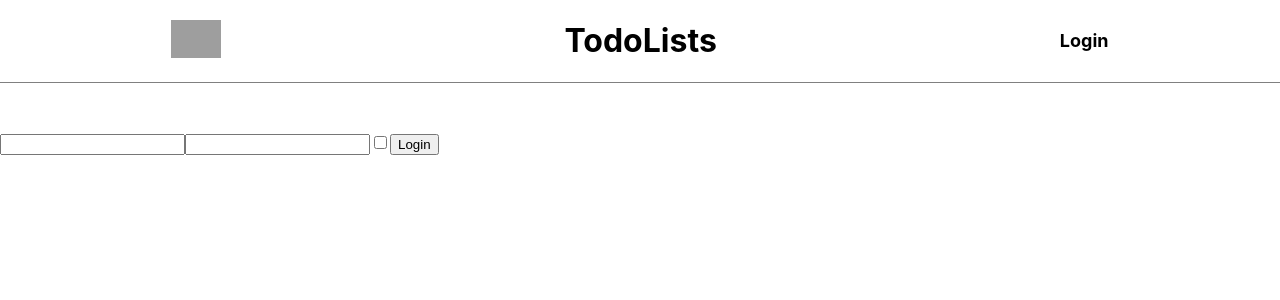
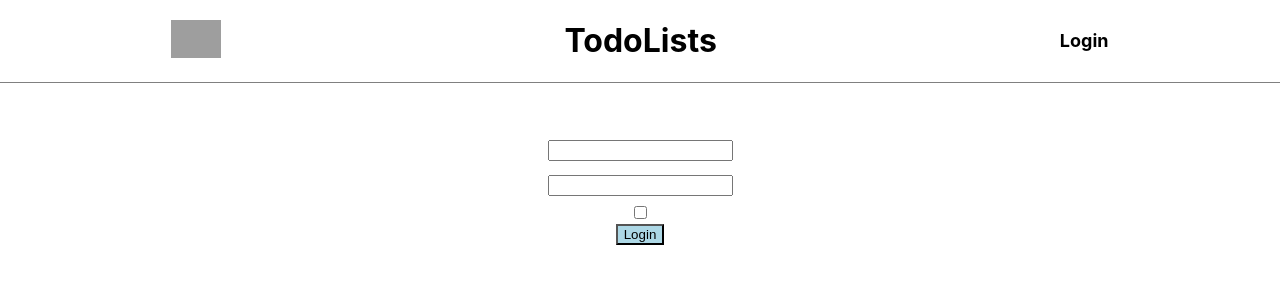
Before and after one commit to hazinega100/todo-on-class-component, a React (Create React App) app: page /login in a window 1280 px wide. Shown: the top 300 px of the page. Built offline with nearby package versions, Linux system fonts and the light colour scheme; grey boxes are pictures that could not be loaded.

Commit message:
added Header, Login and Routes

```diff
--- a/src/App.tsx
+++ b/src/App.tsx
@@ -1,17 +1,22 @@
 import "./App.css";
 import Header from "./components/Header/Header";
 import Todolists from "./components/Todolists/Todolists";
-import {Route, Routes} from "react-router-dom";
+import {Navigate, Route, Routes} from "react-router-dom";
 import Login from "./components/Login/Login";
 
 const App = () => {
     return (
         <div className="App">
             <Header />
-            <Routes>
-                <Route path='/' element={<Todolists />} />
-                <Route path='/login' element={<Login/>} />
-            </Routes>
+            <div className="container">
+                <Routes>
+                    <Route path='/' element={<Todolists />} />
+                    <Route path='/login' element={<Login/>} />
+
+                    <Route path='/404' element={<h1>404: PAGE NOT FOUND</h1>} />
+                    <Route path='*' element={<Navigate to={'/404'} />} />
+                </Routes>
+            </div>
         </div>
     );
 }
--- a/src/components/Login/Login.module.css
+++ b/src/components/Login/Login.module.css
@@ -1,3 +1,18 @@
 .login {
+    display: flex;
+    /*justify-content: center;*/
+    align-items: center;
+    flex-direction: column;
+}
+
+.login_input {
+    margin: 7px;
+}
+
+.login_checkbox {
 
 }
+
+.login_btn {
+    background-color: lightblue;
+}
--- a/src/components/Login/Login.tsx
+++ b/src/components/Login/Login.tsx
@@ -1,17 +1,25 @@
 import {Component} from "react";
 import style from "./Login.module.css"
 
-class Login extends Component<any, any>{
+class Login extends Component<any, any> {
     render() {
         return (
-            <div className={style.login}>
-                <form action="">
-                    <input type="email"/>
-                    <input type="password"/>
-                    <label htmlFor="Remember Me">
-                        <input type="checkbox"/>
-                    </label>
-                    <button type="submit">Login</button>
+            <div>
+                <form className={style.login} action="">
+                    <div>
+                        <input className={style.login_input} type="email"/>
+                    </div>
+                    <div>
+                        <input className={style.login_input} type="password"/>
+                    </div>
+                    <div>
+                        <label htmlFor="Remember Me" >
+                            <input className={style.login_checkbox} type="checkbox"/>
+                        </label>
+                    </div>
+                    <div>
+                        <button className={style.login_btn} type="submit">Login</button>
+                    </div>
                 </form>
             </div>
         )
--- a/src/components/Todolists/Todolists.tsx
+++ b/src/components/Todolists/Todolists.tsx
@@ -24,7 +24,7 @@ class Todolists extends Component<PropsType, any> {
             return <Loading/>
         }
         return (
-            <div className="container">
+            <div>
                 <AddItemForm addItem={this.props.addTodolistTC}/>
                 <div className='todo_wrapper'>
                     {
```
